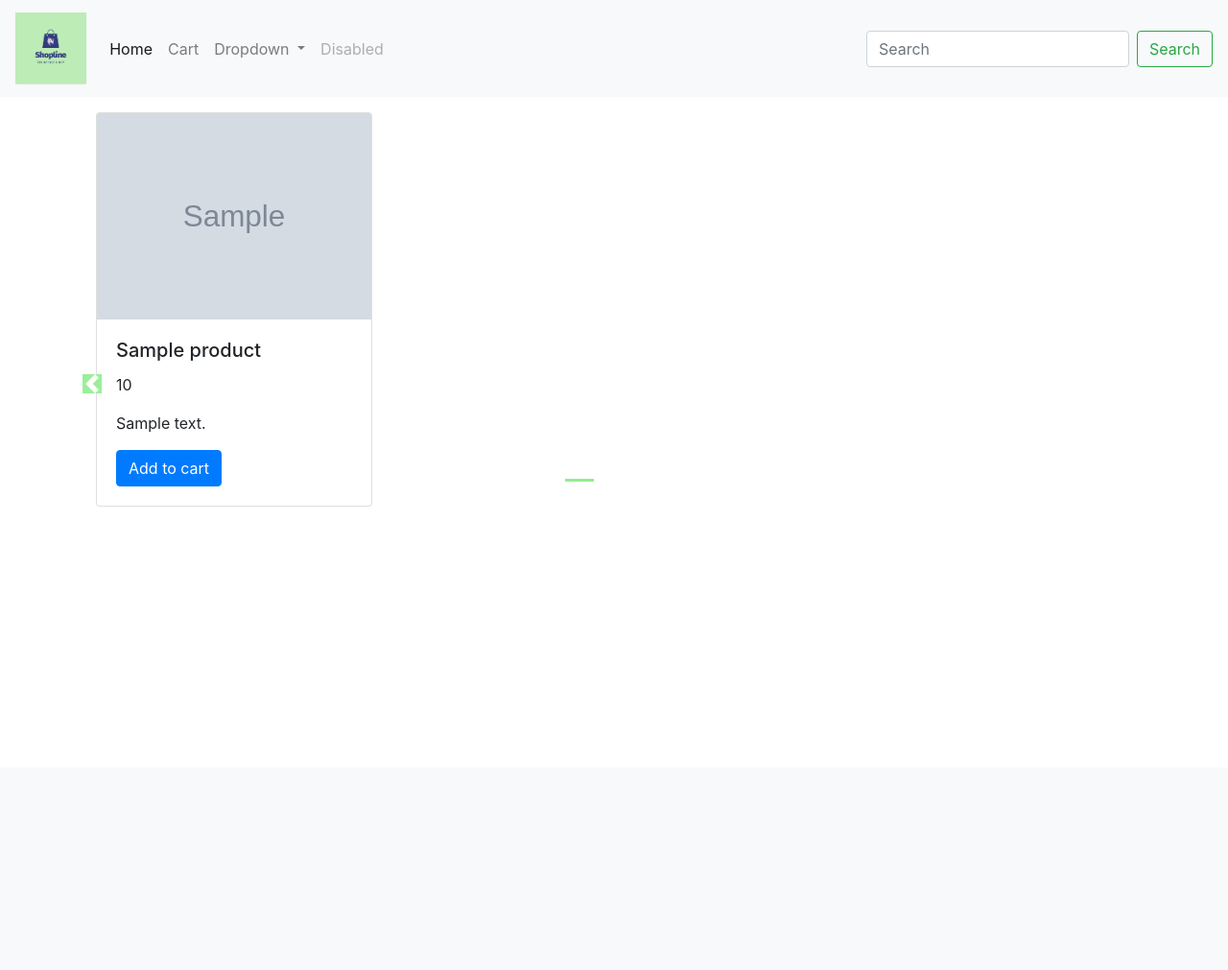
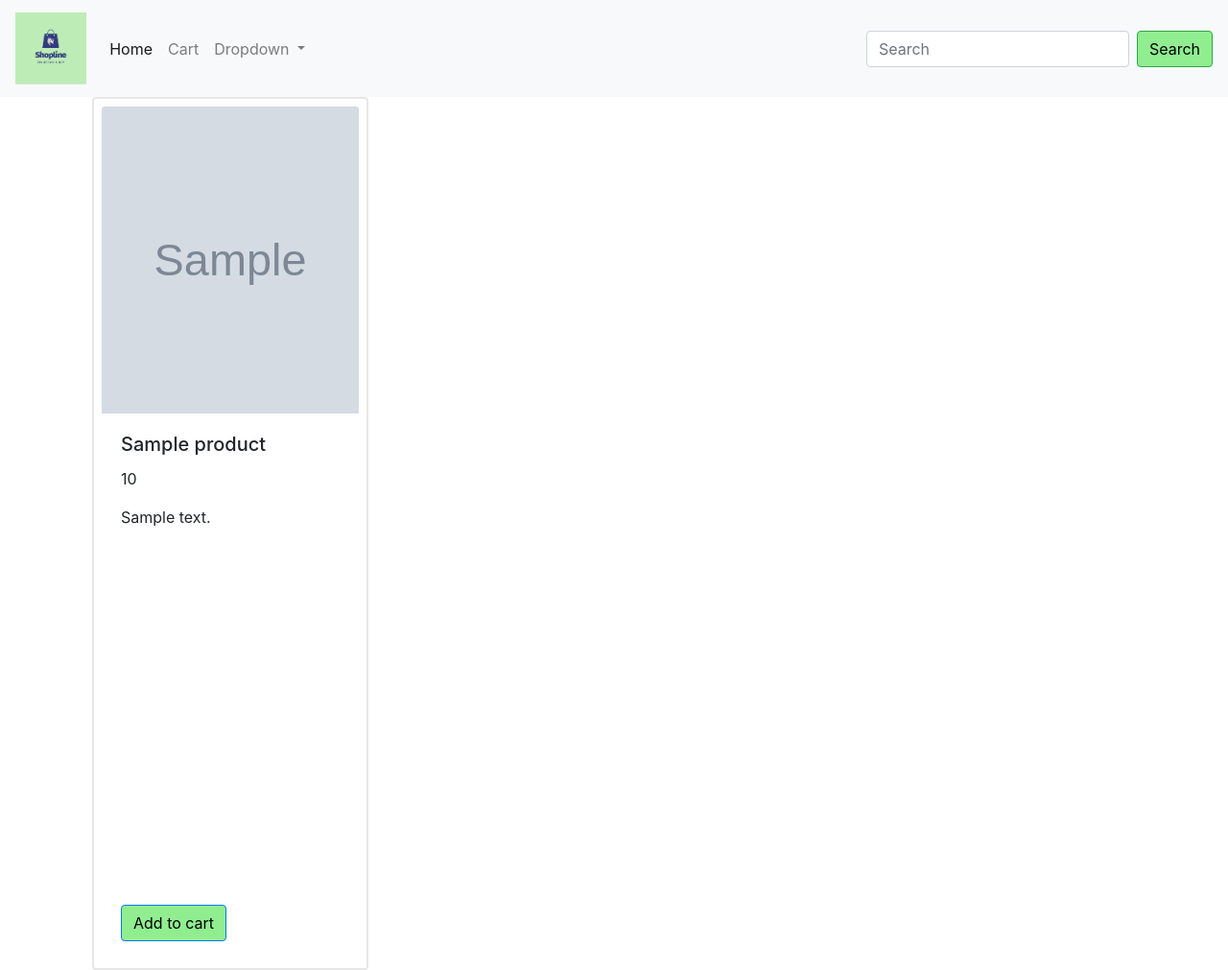
Before and after one commit to Muniat/Shopline, a Django app: page /welcome/ in a window 1280 px wide. Shown: the whole page at 96% size. Before the commit the page ends 528 px from the top, so only its background shows below. Run offline with Django 3.2, Linux system fonts and the light colour scheme; tables that the repository leaves empty hold one stand-in row (values such as "Sample post"); grey boxes marked "Sample" are stand-in pictures; a database or web service that is not in the repository returns one stand-in record (values such as "Sample title"); data that the repository does not hold is empty; some libraries are stand-ins or nearby versions.

Commit message:
Changes in UI

```diff
--- a/SHOPLINE_WEB/templates/Welcome.html
+++ b/SHOPLINE_WEB/templates/Welcome.html
@@ -12,7 +12,7 @@
 	    #logo{
 	    	height: 75px;
 	    }
-	    .col-md-3{
+	    .col-md-4{
 	    	display: inline-block;
 	    	margin-left:-4px;
 	    }
@@ -42,6 +42,43 @@
 	    	padding-left: 0;
 	    	padding-right: 0;
 	    }
+      .btn{
+        background-color:#90EE90;
+        color: black;
+      }
+
+
+      .cards {
+
+       display: grid;
+
+       grid-template-columns: repeat(3, 1fr);
+
+       grid-auto-rows: auto;
+
+       grid-gap: 1rem;
+
+      }
+      .card {
+
+       border: 2px solid #e7e7e7;
+
+       border-radius: 4px;
+
+       padding: .5rem;
+
+      }
+      .card-img-top {
+       width: 100%;
+       height: 40vh;
+       object-fit: cover;
+      }
+      .card-text{
+       width: 100%;
+       height: 50vh;
+       object-fit: 50%;
+      }
+
 
 	 </style>
 
@@ -78,9 +115,7 @@
           <a class="dropdown-item" href="#">Something else here</a>
         </div>
       </li>
-      <li class="nav-item">
-        <a class="nav-link disabled" href="#">Disabled</a>
-      </li>
+
     </ul>
     <form class="form-inline my-2 my-lg-0">
       <input class="form-control mr-sm-2" type="search" placeholder="Search" aria-label="Search">
@@ -89,21 +124,19 @@
   </div>
 </nav>
 
-<div class="container">
-  <div id="demo" class="carousel slide my-3" data-ride="carousel">
-  <ul class="carousel-indicators">
-  	<li data-target="demo" data-slide-to="0" class="active"></li>
-  	<li data-target="demo" data-slide-to="1"></li>
-  	<li data-target="demo" data-slide-to="2"></li>
-  </ul>
 
 
-  <!-- Slideshow starts here -->
-  <div class="container carousel-inner no-padding">
+
+  <div class="container">
 
           <div class="col-md-4">
+
+              <div class="cards">
                 {% for product in data %}
+
+
                  <div class="card" style="width: 18rem;">
+
 
                      <img class="card-img-top" src="{{ product.image }}" alt="Card image cap">
                      <div class="card-body">
@@ -112,21 +145,20 @@
                          <p class="card-text">{{ product.description }}</p>
                          <a href="#" class="btn btn-primary">Add to cart</a>
                      </div>
+
                  </div>
+
+
                 {% endfor %}
+              </div>
               </div>
 
           </div>
-</div>
+
+
 {% endblock %}
 
-  <!-- left and right controls for the slide -->
-    <a class="carousel-control-prev" href="#demo" data-slide="prev">
-        <span class="carousel-control-prev-icon"></span>
-    </a>
-    <a class="carousel-control-next" href="#demo" data-slide="next">
-        <span class="carousel-control-next-icon"></span>
-    </a>
+
 
   <!-- Optional Javascript -->
   <!-- jQuesry first, then Popper.js, then Bootstrap JS -->
```
Also changed, not shown: SHOPLINE_WEB/db.sqlite3. Lines whose indentation alone changed are shown as unchanged.
